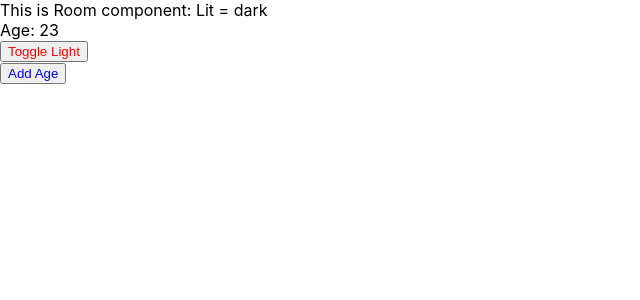
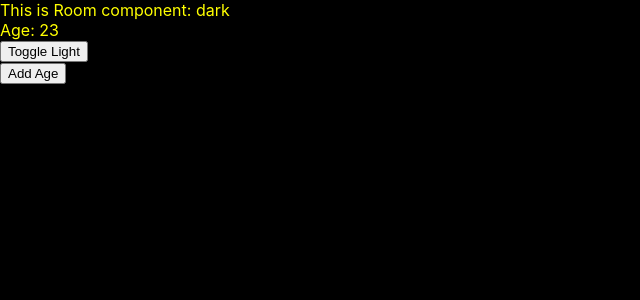
Before and after one commit to thediaryofmos/react-app-4-, a React (Create React App) app: page / in a window 1280 px wide. Shown: the top 300 px of the page, without its empty margins (0-640 px from the left). Built offline with nearby package versions, Linux system fonts and the light colour scheme.

Commit message:
Styled Room.js by adding Room.css file

```diff
--- /dev/null
+++ b/src/Room.css
@@ -0,0 +1,13 @@
+.room{
+    height : 100vh;
+}
+
+.lit{
+    background-color: white;
+    color: blue;
+}
+
+.dark{
+    background-color: black;
+    color: yellow;
+}
--- a/src/Room.js
+++ b/src/Room.js
@@ -1,6 +1,7 @@
 //import logo from './logo.svg';
 import './App.css';
 import React, {useState} from 'react';
+import './Room.css'
 
 
 
@@ -10,18 +11,18 @@ function Room() {
   let [age, setAge] = useState(23)
 
 
-
+//BACKTICK is enclosing `room` in classname
   return (
-    <div>
-        This is Room component: Lit = {isLit? 'lit':'dark'}
+    <div className ={`room ${isLit? "lit":"dark"}`}>
+        This is Room component: {isLit? 'lit':'dark'}
         <br/>
         Age: {age}
         <br/>
-        <button style ={{color: 'red'}} onClick = {() =>setLit(!isLit) } >
+        <button onClick = {() =>setLit(!isLit) } >
           Toggle Light</button>
         <br/>
 
-        <button style ={{color: 'blue'}} onClick = {() =>{
+        <button  onClick = {() =>{
                                   console.log('Increase Age Button Clicked')
                                   setAge(++age)
                                 }}>
```
